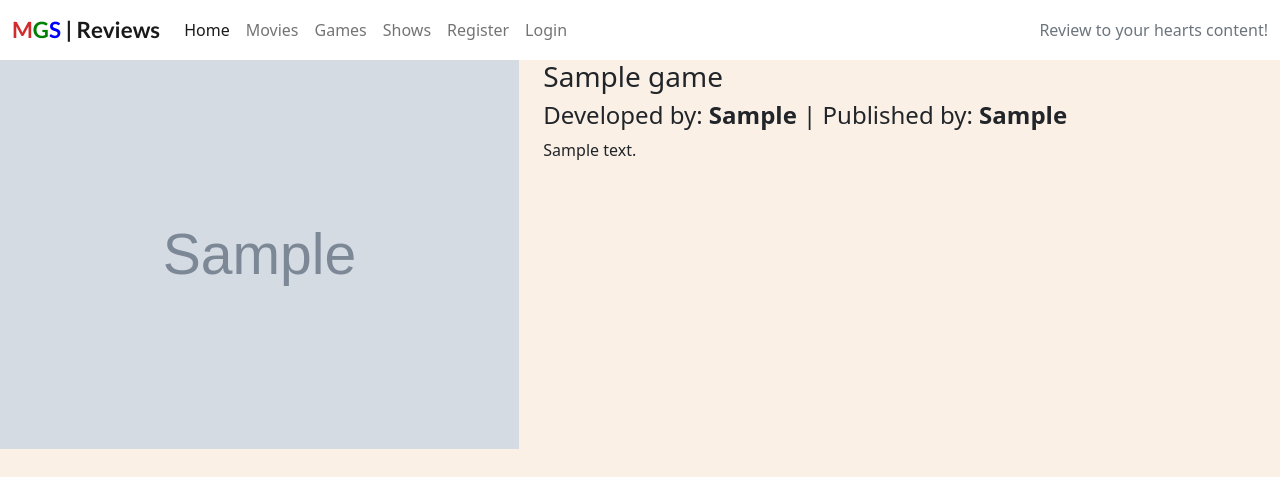
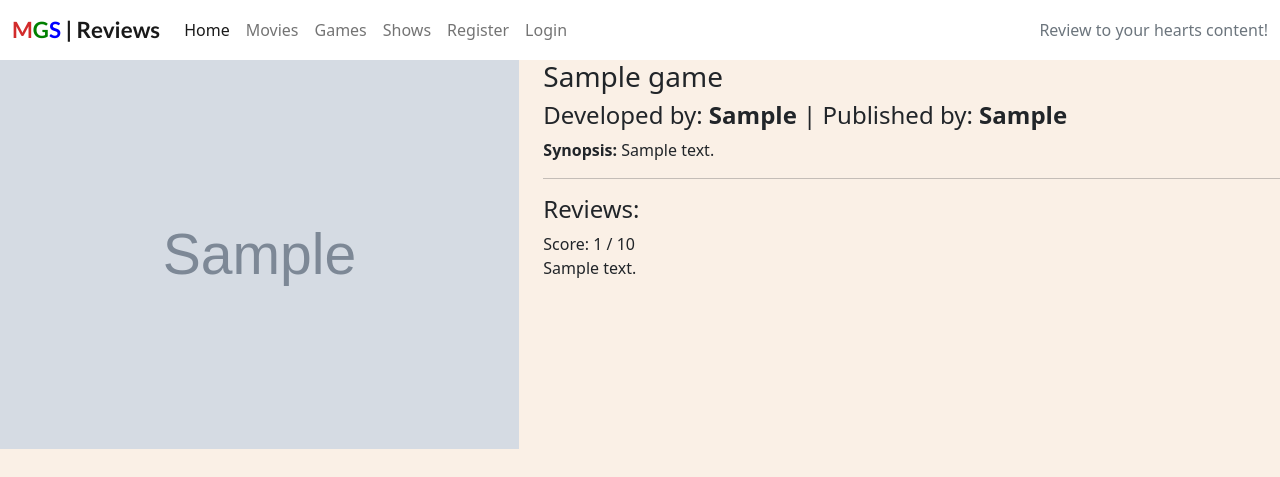
Before and after one commit to ShaneCDev/mgsreviews, a Django app: page /games in a window 1280 px wide. Shown: the top 477 px of the page. Run offline with Django 3.2, Linux system fonts and the light colour scheme; tables that the repository leaves empty hold one stand-in row (values such as "Sample post"); grey boxes marked "Sample" are stand-in pictures.

Commit message:
added reviews to the games page and updated the review model

```diff
--- a/movies/models.py
+++ b/movies/models.py
@@ -44,14 +44,19 @@ class Review(models.Model):
         (2, 2),
         (3, 3),
         (4, 4),
-        (5, 5)
+        (5, 5),
+        (6, 6),
+        (7, 7),
+        (8, 8),
+        (9, 9),
+        (10, 10)
     )
     created_on = models.DateTimeField(auto_now_add=True, null=True)
     stars = models.IntegerField(choices=scores)
     comment = models.TextField(max_length=4000)
     movie = models.ForeignKey(Movie, on_delete=models.CASCADE, null=True, blank=True, related_name='reviews')
-    game = models.ForeignKey(Game, on_delete=models.CASCADE, null=True, blank=True)
-    show = models.ForeignKey(Show, on_delete=models.CASCADE, null=True, blank=True)
+    game = models.ForeignKey(Game, on_delete=models.CASCADE, null=True, blank=True, related_name='reviews')
+    show = models.ForeignKey(Show, on_delete=models.CASCADE, null=True, blank=True, related_name='reviews')
 
     class Meta:
         ordering = ['created_on']
--- a/requirements.txt
+++ b/requirements.txt
@@ -3,7 +3,13 @@ cloudinary==1.32.0
 dj-database-url==1.2.0
 dj3-cloudinary-storage==0.0.6
 Django==3.2.17
+django-allauth==0.52.0
+django-summernote==0.8.20.0
 gunicorn==20.1.0
+oauthlib==3.2.2
 psycopg2==2.9.5
+PyJWT==2.6.0
+python3-openid==3.2.0
 pytz==2022.7.1
+requests-oauthlib==1.3.1
 sqlparse==0.4.3
--- a/templates/games.html
+++ b/templates/games.html
@@ -4,19 +4,6 @@
 
     {% for game in games %}
         <div class="row featurette">
-            {% if forloop.index|divisibleby:2 != 0 %}
-                <div class="col-md-7">
-                    <h3>{{ game.title }}</h3>
-                    <h4>Developed by: <strong>{{ game.developer }}</strong> | Published by: <strong>{{ game.publisher }}</strong></h4>
-                    <p>
-                        {{ game.description }}
-                    </p>
-                </div>
-                <div class="col-md-5">
-                    <img src="{{ game.poster.url }}" alt="{{ game.title }}" class="featurette-image image-responsive poster-contain">
-                </div>
-        </div>
-            {% else %}
             <div class="col-md-5">
                 <img src="{{ game.poster.url }}" alt="{{ game.title }}" class="featurette-image image-responsive poster-contain">
             </div>
@@ -24,9 +11,18 @@
                 <h3>{{ game.title }}</h3>
                 <h4>Developed by: <strong>{{ game.developer }}</strong> | Published by: <strong>{{ game.publisher }}</strong></h4>
                 <p>
+                    <strong>Synopsis:</strong>
                     {{ game.description }}
                 </p>
+                <hr>
+                <h4>Reviews:</h4>
+                {% for review in game.reviews.all %}
+                <span>Score: {{ review.stars }} / 10</span>
+                <p>
+                    {{ review.comment }}
+                </p>
+                {% endfor %}
             </div>
-            {% endif %}
+        </div>
     {% endfor %}
 {% endblock %}
```
Also changed, not shown: templates/movies.html (+2 -29 lines), movies/migrations/0010_alter_review_stars.py (added), movies/migrations/0011_auto_20230225_1554.py (added). Lines whose indentation alone changed are shown as unchanged.
